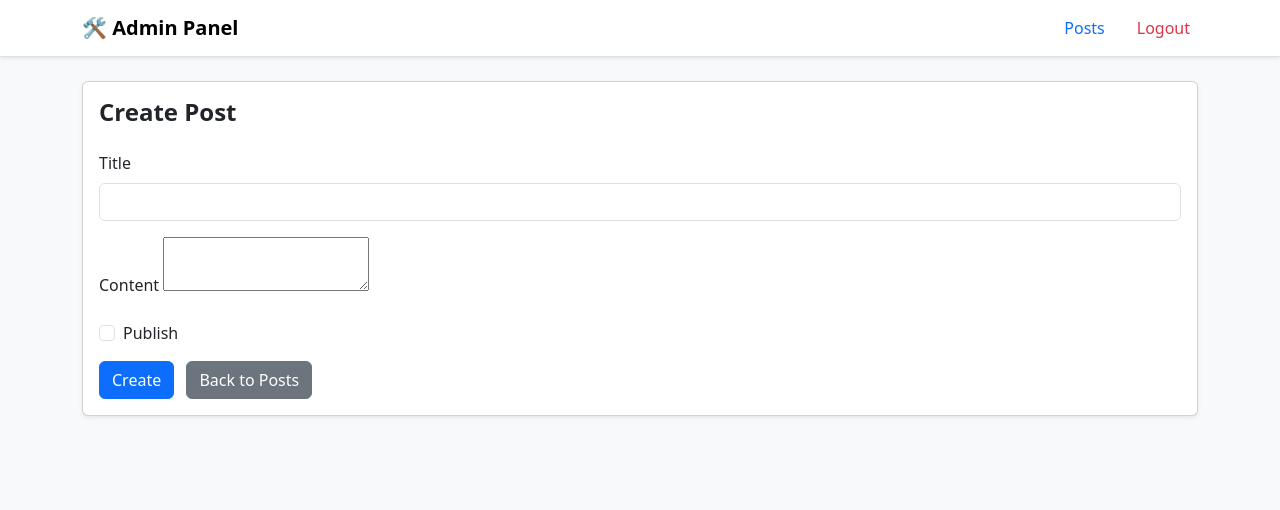
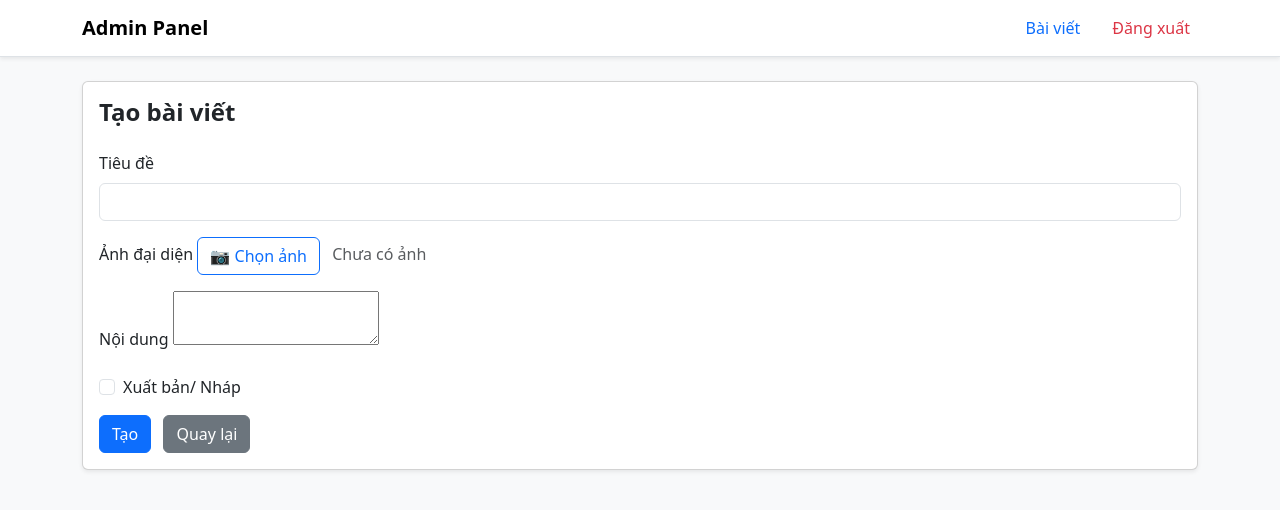
Before and after one commit to hieuhoang25/constructor-admin-site, a Node server app: template views/posts/create.ejs in a window 1280 px wide. Shown: the top 510 px of the page. Run offline with Node 20, Linux system fonts and the light colour scheme; the template is opened without the code that fills it, so the values that code supplies are empty; some libraries are stand-ins or nearby versions.

Commit message:
refactor code

```diff
--- a/views/partials/navbar.ejs
+++ b/views/partials/navbar.ejs
@@ -1,14 +1,14 @@
 <nav class="navbar navbar-expand-lg navbar-light bg-white border-bottom shadow-sm">
     <div class="container">
-        <a class="navbar-brand fw-bold" href="/posts">🛠 Admin Panel</a>
+        <a class="navbar-brand fw-bold" href="/posts">Admin Panel</a>
 
         <div class="ms-auto">
             <ul class="navbar-nav flex-row gap-3">
                 <li class="nav-item">
-                    <a class="nav-link text-primary" href="/posts">Posts</a>
+                    <a class="nav-link text-primary" href="/posts">Bài viết</a>
                 </li>
                 <li class="nav-item">
-                    <a class="nav-link text-danger" href="/logout">Logout</a>
+                    <a class="nav-link text-danger" href="/logout">Đăng xuất</a>
                 </li>
             </ul>
         </div>
--- a/views/posts/create.ejs
+++ b/views/posts/create.ejs
@@ -1,25 +1,37 @@
 <%- include('../partials/header') %>
 
-    <h1 class="h4 mb-4 fw-bold">Create Post</h1>
+    <h1 class="h4 mb-4 fw-bold">Tạo bài viết</h1>
 
     <form method="POST" action="/posts/create" onsubmit="return handleSubmit()">
         <div class="mb-3">
-            <label for="title" class="form-label">Title</label>
+            <label for="title" class="form-label">Tiêu đề</label>
             <input type="text" name="title" id="title" class="form-control" required />
         </div>
 
         <div class="mb-3">
-            <label for="content" class="form-label">Content</label>
+            <label class="form-label">Ảnh đại diện</label>
+            <input type="file" name="avatar" id="avatar" class="d-none" accept="image/*" />
+            <label for="avatar" class="btn btn-outline-primary">📷 Chọn ảnh</label>
+            <span id="fileName" class="ms-2 text-muted">Chưa có ảnh</span>
+
+            <div class="mt-2">
+                <img id="avatarPreview" src="" alt="Avatar Preview" class="img-thumbnail"
+                    style="max-width: 200px; display: none;">
+            </div>
+        </div>
+
+        <div class="mb-3">
+            <label for="content" class="form-label">Nội dung</label>
             <textarea name="content" id="content"></textarea>
         </div>
 
         <div class="form-check mb-3">
             <input type="checkbox" name="published" id="published" class="form-check-input" />
-            <label class="form-check-label" for="published">Publish</label>
+            <label class="form-check-label" for="published">Xuất bản/ Nháp</label>
         </div>
 
-        <button type="submit" class="btn btn-primary">Create</button>
-        <a href="/posts" class="btn btn-secondary ms-2">Back to Posts</a>
+        <button type="submit" class="btn btn-primary">Tạo</button>
+        <a href="/posts" class="btn btn-secondary ms-2">Quay lại</a>
     </form>
 
     <!-- TinyMCE CDN -->
@@ -56,5 +68,26 @@
         }
     </script>
 
+    <script>
+        document.getElementById('avatar').addEventListener('change', function () {
+            const file = this.files[0];
+            const fileNameSpan = document.getElementById('fileName');
+
+            if (file) {
+                fileNameSpan.textContent = file.name;
+
+                // Preview image
+                const reader = new FileReader();
+                reader.onload = function (e) {
+                    const img = document.getElementById('avatarPreview');
+                    img.src = e.target.result;
+                    img.style.display = 'block';
+                }
+                reader.readAsDataURL(file);
+            } else {
+                fileNameSpan.textContent = 'Chưa có ảnh';
+            }
+        });
+    </script>
 
     <%- include('../partials/footer') %>
--- a/views/posts/preview.ejs
+++ b/views/posts/preview.ejs
@@ -1,7 +1,7 @@
 <%- include('../partials/header') %>
 
     <div class="mb-4">
-        <a href="/posts" class="btn btn-secondary">&larr; Back to Posts</a>
+        <a href="/posts" class="btn btn-secondary">&larr; Quay lại</a>
     </div>
 
     <h1 class="fw-bold mb-3">
@@ -9,7 +9,7 @@
     </h1>
 
     <p class="text-muted mb-4">
-        <%= post.published ? '✅ Published' : '🚧 Draft' %> &middot;
+        <%= post.published ? '✅ Đã xuất bản' : '🚧 Nháp' %> &middot;
             <%= new Date(post.created_at).toLocaleString() %>
     </p>
 
```
Also changed, not shown: third_party/upload-image.js (deleted, +0 -47 lines), views/posts/edit.ejs (+6 -6 lines), views/posts/index.ejs (+13 -8 lines), README.md (deleted).
